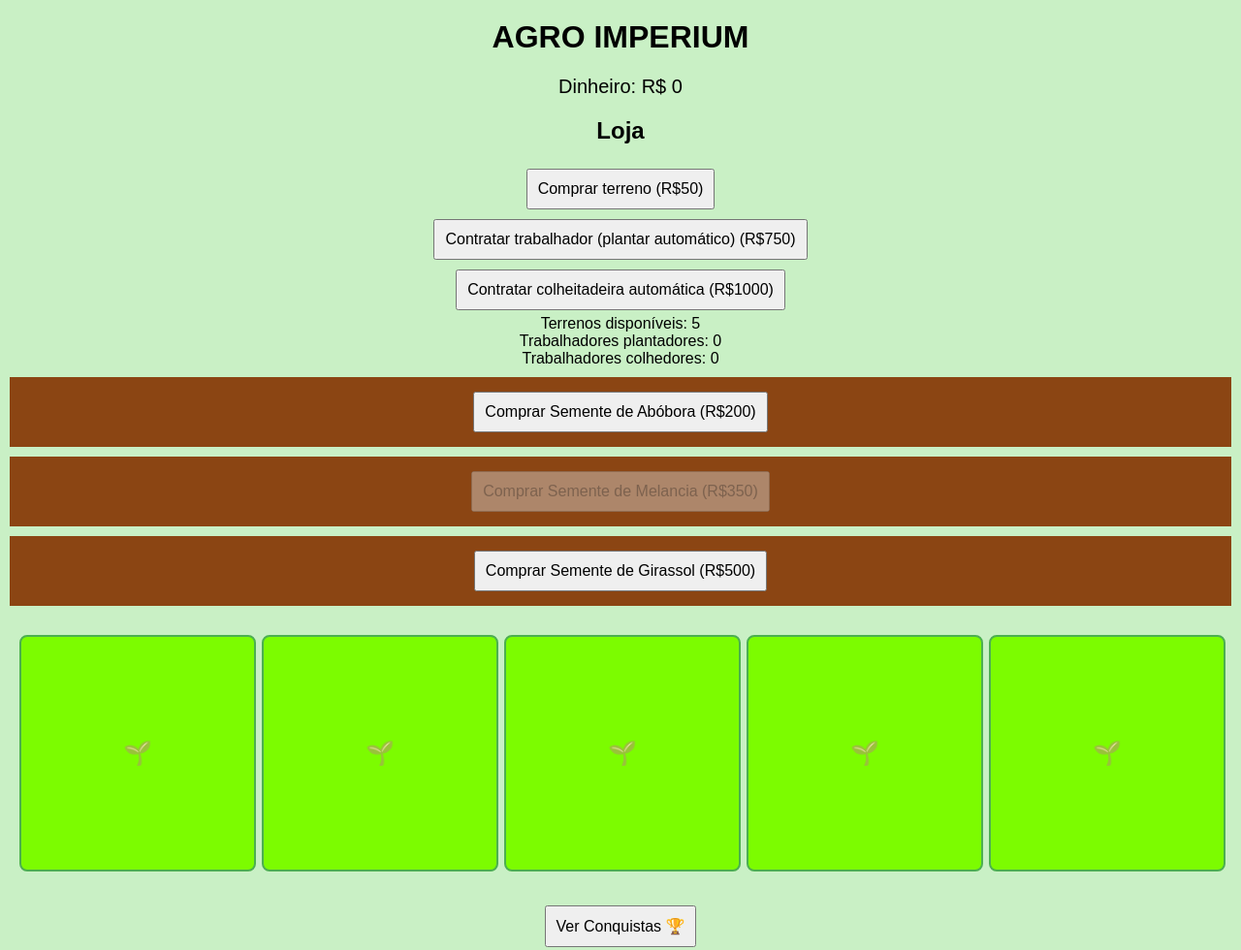
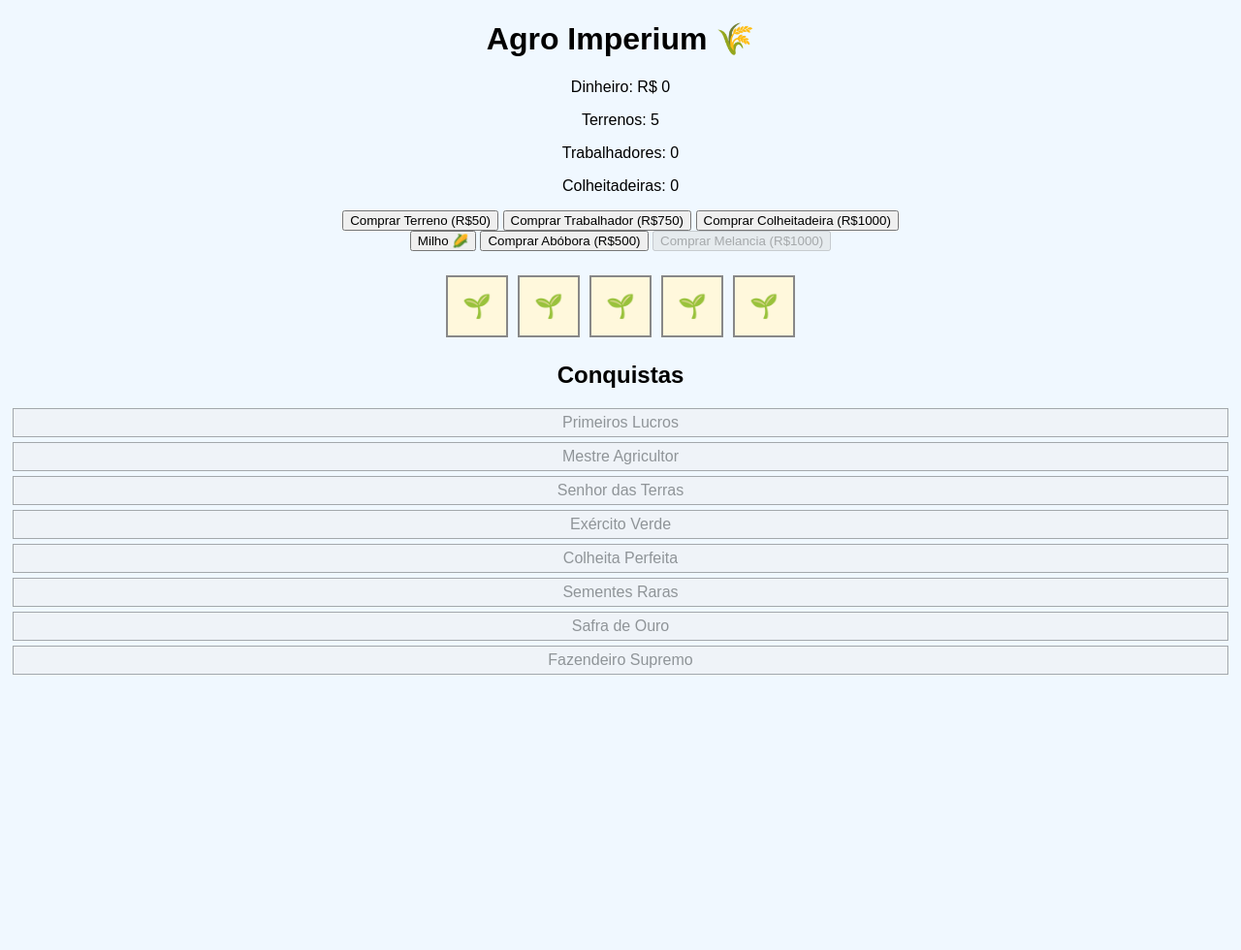
Before and after one commit to tavasreidocartola/AgroIMPERIUM, a plain HTML site: page index.html in a window 1280 px wide. Shown: the whole page at 97% size. After the commit the page ends 800 px from the top, so only its background shows below. Drawn offline with Linux system fonts and the light colour scheme.

Commit message:
Update index.html

```diff
--- a/index.html
+++ b/index.html
@@ -3,127 +3,76 @@
 <head>
   <meta charset="UTF-8">
   <meta name="viewport" content="width=device-width, initial-scale=1.0">
-  <title>AGRO IMPERIUM</title>
+  <title>Agro Imperium</title>
   <style>
     body {
       font-family: Arial, sans-serif;
       text-align: center;
-      background: #c9f0c5;
-      margin: 0;
-      padding: 0;
-    }
-    h1 {
-      margin-top: 20px;
+      background-color: #f0f8ff;
     }
     #farm {
-      display: grid;
-      grid-template-columns: repeat(auto-fit, minmax(60px, 1fr));
-      gap: 10px;
+      display: flex;
+      flex-wrap: wrap;
       justify-content: center;
-      margin: 30px 20px;
+      margin: 20px;
     }
     .tile {
-      width: 100%;
-      aspect-ratio: 1 / 1;
-      background-color: #7cfc00;
-      border: 2px solid #4CAF50;
-      cursor: pointer;
+      width: 60px;
+      height: 60px;
+      border: 2px solid #888;
+      margin: 5px;
       display: flex;
       align-items: center;
       justify-content: center;
       font-size: 24px;
-      border-radius: 8px;
+      background-color: #fff8dc;
     }
     .planted {
-      background-color: #deb887;
+      background-color: #98fb98;
     }
     .grown {
-      background-color: #f4d03f;
+      background-color: #32cd32;
     }
-    #money {
-      font-size: 20px;
-      margin-top: 20px;
-    }
-    #store {
-      margin-top: 20px;
-    }
-    button {
+    .achievement {
+      border: 1px solid #333;
       margin: 5px;
-      padding: 10px;
-      font-size: 16px;
+      padding: 5px;
+      background-color: #eee;
       cursor: pointer;
     }
-    .seed {
-      margin: 10px;
-      padding: 10px;
-      background-color: #8b4513;
-      color: white;
-      font-size: 16px;
-    }
-    #achievementsPanel {
-      background: white;
-      border: 2px solid #4CAF50;
-      padding: 20px;
-      width: 300px;
-      margin: 20px auto;
-      display: none;
-    }
-    .achievement {
-      margin: 10px 0;
-      padding: 10px;
-      border: 1px solid #ccc;
-      border-radius: 8px;
-    }
     .locked {
-      color: gray;
-      opacity: 0.5;
+      opacity: 0.4;
     }
     #popup {
       position: fixed;
-      top: 20px;
+      bottom: 10px;
       left: 50%;
       transform: translateX(-50%);
-      background: #4CAF50;
-      color: white;
-      padding: 15px 30px;
-      border-radius: 10px;
-      font-size: 20px;
+      background: #fff;
+      padding: 10px 20px;
+      border: 1px solid #000;
       display: none;
-      z-index: 999;
-      animation: fade 4s forwards;
-    }
-    @keyframes fade {
-      0% {opacity: 1;}
-      80% {opacity: 1;}
-      100% {opacity: 0;}
     }
   </style>
 </head>
 <body>
-  <h1>AGRO IMPERIUM</h1>
-  <div id="money">Dinheiro: R$ <span id="cash">0</span></div>
-  <div id="store">
-    <h2>Loja</h2>
-    <button onclick="buyTile()">Comprar terreno (R$50)</button><br>
-    <button onclick="buyWorker()">Contratar trabalhador (plantar automático) (R$750)</button><br>
-    <button onclick="buyHarvester()">Contratar colheitadeira automática (R$1000)</button>
-    <div>Terrenos disponíveis: <span id="tilesCount">5</span></div>
-    <div>Trabalhadores plantadores: <span id="workersCount">0</span></div>
-    <div>Trabalhadores colhedores: <span id="harvestersCount">0</span></div>
-
-    <div class="seed">
-      <button onclick="buySeed('abobora', 200)">Comprar Semente de Abóbora (R$200)</button>
-    </div>
-    <div class="seed">
-      <button onclick="buySeed('melancia', 350)" id="buyMelanciaBtn" disabled>Comprar Semente de Melancia (R$350)</button>
-    </div>
-    <div class="seed">
-      <button onclick="buySeed('girassol', 500)" id="buyGirassolBtn">Comprar Semente de Girassol (R$500)</button>
-    </div>
+  <h1>Agro Imperium 🌾</h1>
+  <p>Dinheiro: R$ <span id="cash">0</span></p>
+  <p>Terrenos: <span id="tilesCount">5</span></p>
+  <p>Trabalhadores: <span id="workersCount">0</span></p>
+  <p>Colheitadeiras: <span id="harvestersCount">0</span></p>
+  <div>
+    <button onclick="buyTile()">Comprar Terreno (R$50)</button>
+    <button onclick="buyWorker()">Comprar Trabalhador (R$750)</button>
+    <button onclick="buyHarvester()">Comprar Colheitadeira (R$1000)</button>
   </div>
-
+  <div>
+    <button onclick="setSeed('milho')">Milho 🌽</button>
+    <button onclick="buyAbobora()">Comprar Abóbora (R$500)</button>
+    <button onclick="buyMelancia()" id="buyMelanciaBtn">Comprar Melancia (R$1000)</button>
+  </div>
   <div id="farm"></div>
-  <button onclick="toggleAchievements()">Ver Conquistas 🏆</button>
+  <h2>Conquistas</h2>
   <div id="achievementsPanel"></div>
   <div id="popup"></div>
 
@@ -143,43 +92,36 @@
     let harvesters = 0;
     let hasAbobora = false;
     let hasMelancia = false;
+    let tiles = [];
     let currentSeed = 'milho';
 
-    let tiles = [];
     let achievements = [
-      { id: 'firstProfit', name: 'Primeiros Lucros', condition: () => money >= 100, unlocked: false },
-      { id: 'richFarmer', name: 'Mestre Agricultor', condition: () => money >= 1000, unlocked: false },
-      { id: 'landLord', name: 'Senhor das Terras', condition: () => maxTiles >= 10, unlocked: false },
-      { id: 'armyOfWorkers', name: 'Exército Verde', condition: () => workers >= 5, unlocked: false },
-      { id: 'perfectHarvest', name: 'Colheita Perfeita', condition: () => harvesters >= 3, unlocked: false },
-      { id: 'rareSeeds', name: 'Sementes Raras', condition: () => hasAbobora, unlocked: false },
-      { id: 'goldHarvest', name: 'Safra de Ouro', condition: () => hasMelancia, unlocked: false },
-      { id: 'supremeFarmer', name: 'Fazendeiro Supremo', condition: () => maxTiles >= 20 && money >= 5000, unlocked: false },
+      { id: 'firstProfit', name: 'Primeiros Lucros', condition: () => money >= 100, unlocked: false, description: 'Tenha R$100 ou mais.' },
+      { id: 'richFarmer', name: 'Mestre Agricultor', condition: () => money >= 1000, unlocked: false, description: 'Tenha R$1.000 ou mais.' },
+      { id: 'landLord', name: 'Senhor das Terras', condition: () => maxTiles >= 10, unlocked: false, description: 'Tenha pelo menos 10 terrenos.' },
+      { id: 'armyOfWorkers', name: 'Exército Verde', condition: () => workers >= 5, unlocked: false, description: 'Tenha 5 trabalhadores plantadores.' },
+      { id: 'perfectHarvest', name: 'Colheita Perfeita', condition: () => harvesters >= 3, unlocked: false, description: 'Tenha 3 colheitadeiras automáticas.' },
+      { id: 'rareSeeds', name: 'Sementes Raras', condition: () => hasAbobora, unlocked: false, description: 'Compre a semente de abóbora.' },
+      { id: 'goldHarvest', name: 'Safra de Ouro', condition: () => hasMelancia, unlocked: false, description: 'Compre a semente de melancia (após a abóbora).' },
+      { id: 'supremeFarmer', name: 'Fazendeiro Supremo', condition: () => maxTiles >= 20 && money >= 5000, unlocked: false, description: 'Tenha 20 terrenos e R$5.000 ou mais.' },
     ];
 
-    function saveGame() {
-      const state = {
-        money, maxTiles, workers, harvesters, hasAbobora, hasMelancia, currentSeed
-      };
-      localStorage.setItem('agroGame', JSON.stringify(state));
+    function showPopup(text) {
+      popup.textContent = text;
+      popup.style.display = 'block';
+      setTimeout(() => { popup.style.display = 'none'; }, 3000);
     }
 
-    function loadGame() {
-      const saved = JSON.parse(localStorage.getItem('agroGame'));
-      if (saved) {
-        Object.assign(window, saved);
-        for (let i = tiles.length; i < maxTiles; i++) createTile();
-        updateUI();
-      }
+    function setSeed(seed) {
+      currentSeed = seed;
     }
 
-    function updateUI() {
-      cashDisplay.textContent = money;
-      tilesCountDisplay.textContent = maxTiles;
-      workersCountDisplay.textContent = workers;
-      harvestersCountDisplay.textContent = harvesters;
-      buyMelanciaBtn.disabled = !hasAbobora;
-      checkAchievements();
+    function getSeedIcon(seed) {
+      switch (seed) {
+        case 'abobora': return '🎃';
+        case 'melancia': return '🍉';
+        default: return '🌽';
+      }
     }
 
     function createTile() {
@@ -193,45 +135,31 @@
     }
 
     function handleClick(tile) {
-      if (tile.dataset.state === 'empty') {
-        plant(tile);
-      } else if (tile.dataset.state === 'grown') {
-        harvest(tile);
-      }
-    }
-
-    function getSeedIcon(seed) {
-      switch(seed) {
-        case 'abobora': return '🎃';
-        case 'melancia': return '🍉';
-        case 'girassol': return '🌻';
-        default: return '🌽';
-      }
+      if (tile.dataset.state === 'empty') plant(tile);
+      else if (tile.dataset.state === 'grown') harvest(tile);
     }
 
     function plant(tile, fast = false) {
-      tile.classList.add('planted');
       tile.dataset.state = 'planted';
       tile.dataset.seed = currentSeed;
       tile.textContent = getSeedIcon(currentSeed);
+      tile.classList.add('planted');
       setTimeout(() => {
         tile.classList.remove('planted');
         tile.classList.add('grown');
         tile.dataset.state = 'grown';
-        tile.textContent = getSeedIcon(tile.dataset.seed);
       }, fast ? 3000 : 5000);
     }
 
     function harvest(tile) {
       const seed = tile.dataset.seed;
+      tile.dataset.state = 'empty';
       tile.classList.remove('grown');
-      tile.dataset.state = 'empty';
       tile.textContent = '🌱';
-      let harvestValue = 10;
-      if (seed === 'abobora') harvestValue = 15;
-      else if (seed === 'melancia') harvestValue = 20;
-      else if (seed === 'girassol') harvestValue = 30;
-      money += harvestValue;
+      let value = 10;
+      if (seed === 'abobora') value = 15;
+      else if (seed === 'melancia') value = 20;
+      money += value;
       updateUI();
     }
 
@@ -241,7 +169,9 @@
         maxTiles++;
         createTile();
         updateUI();
-      } else alert('Dinheiro insuficiente!');
+      } else {
+        alert('Dinheiro insuficiente!');
+      }
     }
 
     function buyWorker() {
@@ -249,7 +179,9 @@
         money -= 750;
         workers++;
         updateUI();
-      } else alert('Dinheiro insuficiente!');
+      } else {
+        alert('Dinheiro insuficiente!');
+      }
     }
 
     function buyHarvester() {
@@ -257,81 +189,102 @@
         money -= 1000;
         harvesters++;
         updateUI();
-      } else alert('Dinheiro insuficiente!');
+      } else {
+        alert('Dinheiro insuficiente!');
+      }
     }
 
-    function buySeed(seed, price) {
-      if (money >= price) {
-        if (seed === 'melancia' && !hasAbobora) {
-          alert('Você precisa comprar a semente de abóbora antes!');
-          return;
-        }
-        money -= price;
-        if (seed === 'abobora') { hasAbobora = true; currentSeed = 'abobora'; }
-        else if (seed === 'melancia') { hasMelancia = true; currentSeed = 'melancia'; }
-        else currentSeed = seed;
+    function buyAbobora() {
+      if (money >= 500) {
+        money -= 500;
+        hasAbobora = true;
+        setSeed('abobora');
         updateUI();
-        alert(`Você comprou a semente de ${seed}!`);
-      } else alert('Dinheiro insuficiente!');
+      } else {
+        alert('Dinheiro insuficiente!');
+      }
     }
 
-    function toggleAchievements() {
-      achievementsPanel.style.display = achievementsPanel.style.display === 'none' ? 'block' : 'none';
-      showAchievements();
+    function buyMelancia() {
+      if (!hasAbobora) return;
+      if (money >= 1000) {
+        money -= 1000;
+        hasMelancia = true;
+        setSeed('melancia');
+        updateUI();
+      } else {
+        alert('Dinheiro insuficiente!');
+      }
     }
 
-    function showAchievements() {
-      achievementsPanel.innerHTML = '<h2>Conquistas</h2>';
-      achievements.forEach(ach => {
-        const div = document.createElement('div');
-        div.className = 'achievement' + (ach.unlocked ? '' : ' locked');
-        div.innerText = ach.name;
-        achievementsPanel.appendChild(div);
+    function updateUI() {
+      cashDisplay.textContent = money;
+      tilesCountDisplay.textContent = maxTiles;
+      workersCountDisplay.textContent = workers;
+      harvestersCountDisplay.textContent = harvesters;
+      buyMelanciaBtn.disabled = !hasAbobora;
+      checkAchievements();
+      saveGame();
+    }
+
+    function checkAchievements() {
+      achievementsPanel.innerHTML = '';
+      achievements.forEach(a => {
+        if (!a.unlocked && a.condition()) {
+          a.unlocked = true;
+          showPopup(`🏆 Conquista desbloqueada: ${a.name}`);
+        }
+        const el = document.createElement('div');
+        el.className = 'achievement' + (a.unlocked ? '' : ' locked');
+        el.textContent = a.name;
+        el.onclick = () => showPopup(a.description);
+        achievementsPanel.appendChild(el);
       });
     }
 
-    function checkAchievements() {
-      achievements.forEach(ach => {
-        if (!ach.unlocked && ach.condition()) {
-          ach.unlocked = true;
-          showPopup(`🏆 Conquista desbloqueada: ${ach.name}`);
+    function saveGame() {
+      const data = {
+        money,
+        maxTiles,
+        workers,
+        harvesters,
+        hasAbobora,
+        hasMelancia,
+        currentSeed,
+        achievements
+      };
+      localStorage.setItem('agroImperiumSave', JSON.stringify(data));
+    }
+
+    function loadGame() {
+      const data = JSON.parse(localStorage.getItem('agroImperiumSave'));
+      if (!data) return;
+      money = data.money;
+      maxTiles = data.maxTiles;
+      workers = data.workers;
+      harvesters = data.harvesters;
+      hasAbobora = data.hasAbobora;
+      hasMelancia = data.hasMelancia;
+      currentSeed = data.currentSeed;
+      achievements = data.achievements;
+    }
+
+    function autoPlay() {
+      tiles.forEach(tile => {
+        if (tile.dataset.state === 'empty') {
+          for (let i = 0; i < workers; i++) plant(tile, true);
+        }
+        if (tile.dataset.state === 'grown') {
+          for (let i = 0; i < harvesters; i++) harvest(tile);
         }
       });
     }
 
-    function showPopup(message) {
-      popup.textContent = message;
-      popup.style.display = 'block';
-      setTimeout(() => { popup.style.display = 'none'; }, 4000);
-    }
-
-    setInterval(() => {
-      if (workers > 0) {
-        let planted = 0;
-        tiles.forEach(tile => {
-          if (tile.dataset.state === 'empty' && planted < workers) {
-            plant(tile, true);
-            planted++;
-          }
-        });
-      }
-      if (harvesters > 0) {
-        let harvested = 0;
-        tiles.forEach(tile => {
-          if (tile.dataset.state === 'grown' && harvested < harvesters) {
-            harvest(tile);
-            harvested++;
-          }
-        });
-      }
-      saveGame();
-    }, 2000);
-
-    window.onload = () => {
-      for (let i = 0; i < maxTiles; i++) createTile();
-      loadGame();
-      updateUI();
-    }
+    loadGame();
+    for (let i = 0; i < maxTiles; i++) createTile();
+    updateUI();
+    setInterval(autoPlay, 2000);
+    setInterval(saveGame, 5000);
   </script>
 </body>
 </html>
```
